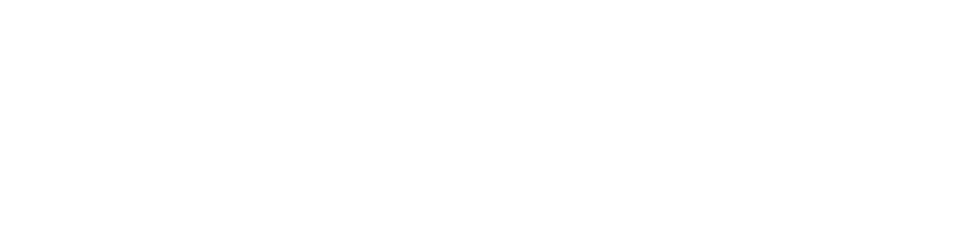
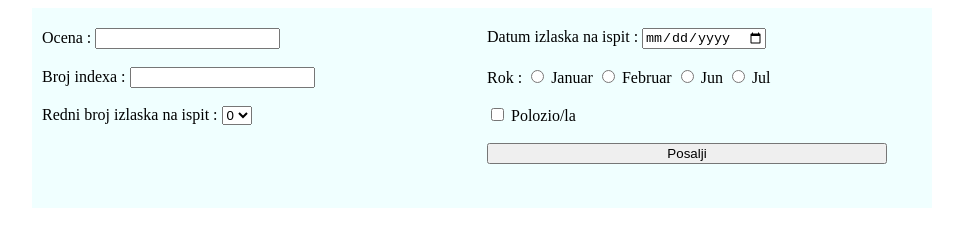
Before and after one commit to KatarinaKozjak/priprema1, a plain HTML site: page index.html in a window 1280 px wide. Shown: the whole page, without its empty margins (158-1121 px from the left). Drawn offline with Linux system fonts and the light colour scheme.

Commit message:
Struktura forme za unos izlaska

```diff
--- a/index.html
+++ b/index.html
@@ -1,9 +1,38 @@
 <!DOCTYPE html>
 <html>
     <head>
-
+        <title>Priprema ka kolokvijum 1</title>
     </head>
     <body>
-
+        <form method="post" style="display: flex;margin: auto;  width: 900px;height: 200px;background-color: azure;">
+            <div class="levi-deo" style="height: 170px; width: 900px;margin-top: 20px;margin-left: 10px;">
+                <label for="ocena">Ocena : </label>
+                <input type="number" id="ocena"><br><br>
+                <label for="br-indx">Broj indexa : </label>
+                <input type="text" id="br-indx"><br><br>
+                <label for="rBr-izlaska">Redni broj izlaska na ispit : </label>
+                <select id="rBr-izlaska">
+                    <option value="0">0</option>
+                    <option value="1">1</option>
+                    <option value="2">2</option>
+                </select>
+            </div>
+            <div class="desni-deo" style="height: 170px; width: 900px;margin-top: 20px;">
+               <label for="datum">Datum izlaska na ispit :</label>
+               <input type="date" id="datum"><br><br>
+               <label>Rok :</label>
+               <input type="radio" id="rok1" name="rok" value="1">
+               <label for="rok1">Januar</label>
+               <input type="radio" id="rok2" name="rok" value="2">
+               <label for="rok2">Februar</label>
+               <input type="radio" id="rok3" name="rok" value="3">
+               <label for="rok3">Jun</label>
+               <input type="radio" id="rok4" name="rok" value="4">
+               <label for="rok4">Jul</label><br><br>
+               <input type="checkbox" id="status" value="false">
+               <label for="status">Polozio/la</label><br><br>
+               <button type="button" id="dugme" style="width: 400px;">Posalji</button>
+            </div>
+        </form>
     </body>
 </html>
```
